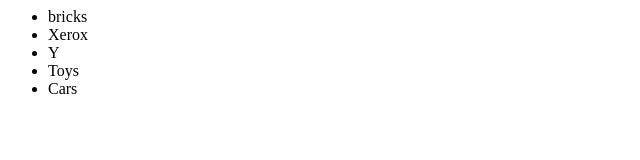
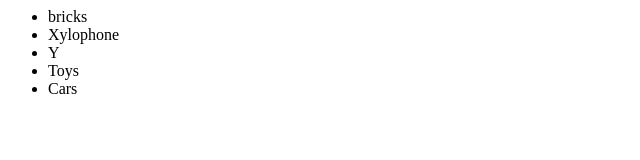
Before and after one commit to abhishekvemani/newGitTest, a plain HTML site: page index.html in a window 1280 px wide. Shown: the full height of the page, 0-640 px from the left. Drawn offline with Linux system fonts and the light colour scheme.

Commit message:
made specifci changes

```diff
--- a/index.html
+++ b/index.html
@@ -3,7 +3,7 @@
 <div>
 <ul>
 	<li>bricks</li>
-	<li>Xerox</li>
+	<li>Xylophone</li>
 	<li>Y</li>
 	<li>Toys</li>
 	<li>Cars</li>
```
